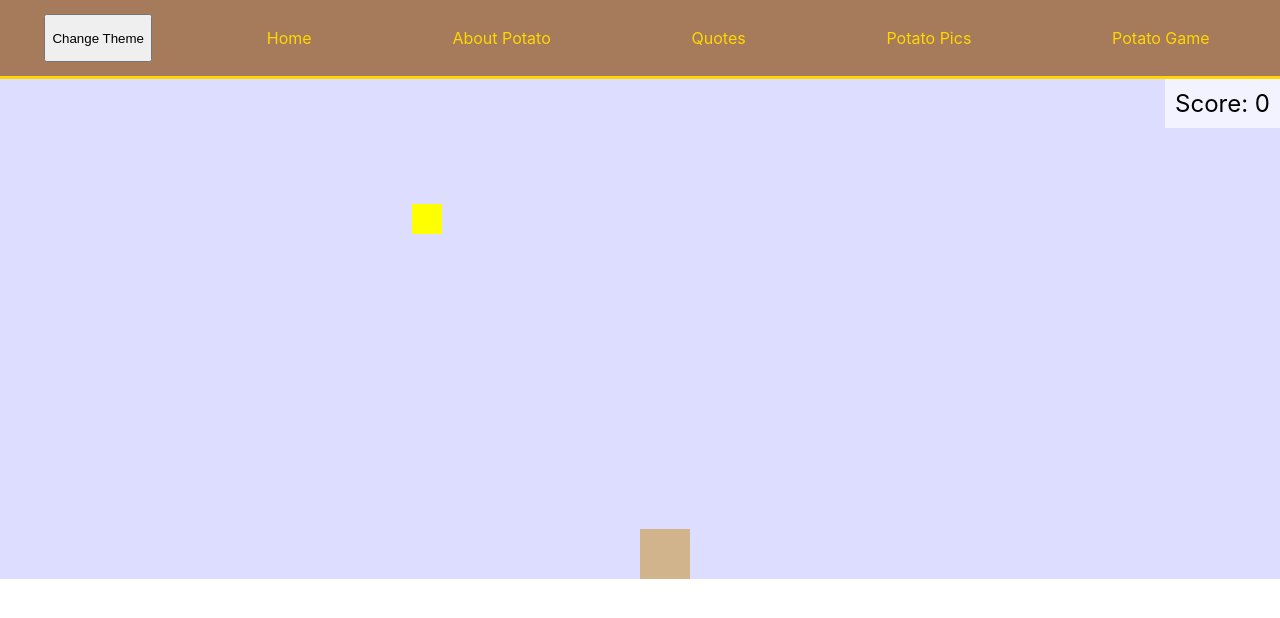
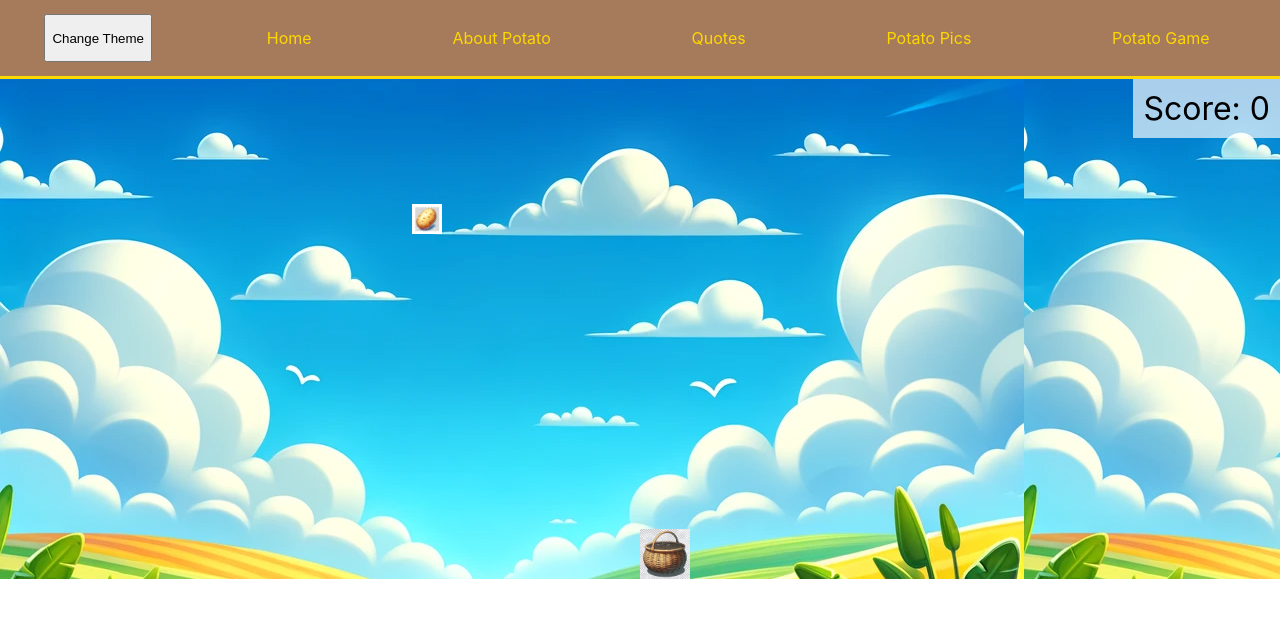
Before and after one commit to PotatoHalez/potato-paradise, a React (Create React App) app: page /PotatoGame in a window 1280 px wide. Shown: the top 618 px of the page. Built offline with nearby package versions, Linux system fonts and the light colour scheme; the HTML template or start-up script is replaced by a standard one.

Commit message:
Added background images

```diff
--- a/src/css/PotatoGame.css
+++ b/src/css/PotatoGame.css
@@ -2,14 +2,14 @@
     position: relative;
     width: 100%;
     height: 500px;
-    background-color: #ddf;
+    background-image: url('../../public/images/potatogamebackground.jpeg');
   }
 
   .potato {
     position: absolute;
     width: 30px;
     height: 30px;
-      /* background-image:  */
+    background-image: url('../../public/images/potato.jpeg');
     background-color: yellow;
     background-size: cover;
   }
@@ -20,7 +20,7 @@
     width: 50px;
     height: 50px;
     background-color: tan;
-    /* background-image:  */
+    background-image: url('../../public/images/basket.jpeg');
     background-size: cover;
   }
 
@@ -30,5 +30,5 @@
     right: 0;
     padding: 10px;
     background-color: #fffa;
-    font-size: 1.5em;
+    font-size: 2em;
   }
```
